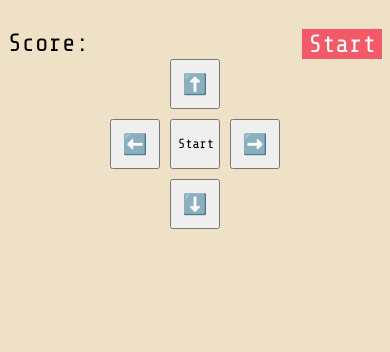
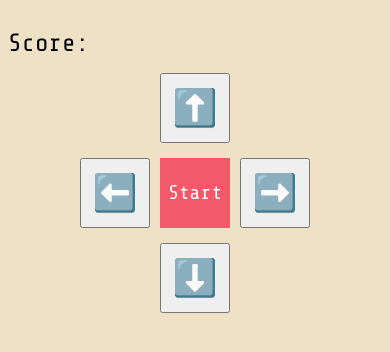
Before and after one commit to Ronaldodev03/snake-game-js, a plain HTML site: page index.html in a window 390 px wide. Shown: the part 60-412 px from the top of the page. Drawn offline with nearby package versions, Linux system fonts and the light colour scheme.

Commit message:
estilos al start mobile y ocultar el start desktop en mobile + control btns mas grandes + utility h-1

```diff
--- a/styles.css
+++ b/styles.css
@@ -36,9 +36,16 @@ body {
 }
 
 #start {
+  display: block;
   background-color: #f35a69;
   border: none;
   color: white;
+}
+
+@media (max-aspect-ratio: 10/9) {
+  #start {
+    display: none;
+  }
 }
 
 #scoreBoard {
@@ -74,7 +81,7 @@ body {
     display: flex;
     flex-direction: column;
     align-items: center;
-    gap: 10px;
+    gap: 15px;
   }
 
   .horizontal-buttons {
@@ -84,13 +91,24 @@ body {
 
   .btn-control__start,
   .btn-control {
-    width: 50px;
-    height: 50px;
+    width: 70px;
+    height: 70px;
     cursor: pointer;
   }
 
   .btn-control {
+    font-size: 36px;
+  }
+
+  .btn-control__start {
+    background-color: #f35a69;
+    border: none;
+    color: white;
     font-size: 20px;
+  }
+
+  .btn-control__start:hover {
+    background-color: #d94a59;
   }
 }
 
@@ -98,3 +116,7 @@ body {
 .text-center {
   text-align: center;
 }
+
+.h-1 {
+  height: 16px;
+}
```
